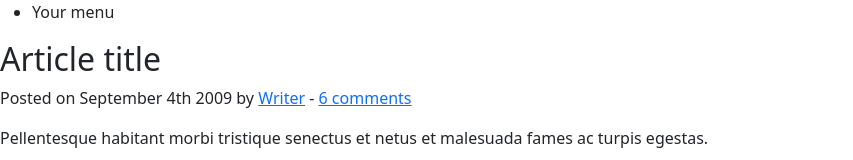
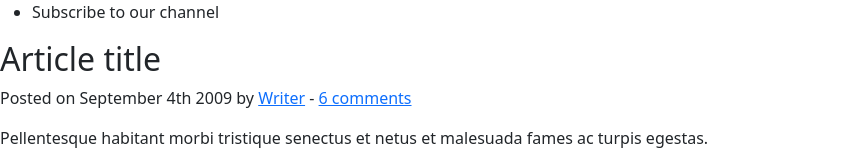
Before and after one commit to KennyMoreno/proactivehub, a plain HTML site: page index.html in a window 1280 px wide. Shown: the top 160 px of the page, without its empty margins (0-853 px from the left). Drawn offline with nearby package versions, Linux system fonts and the light colour scheme.

Commit message:
Testing git and github

```diff
--- a/index.html
+++ b/index.html
@@ -15,7 +15,7 @@
     <header>
         <nav>
             <ul>
-                <li>Your menu</li>
+                <li>Subscribe to our channel</li>
             </ul>
         </nav>
     </header>
```
